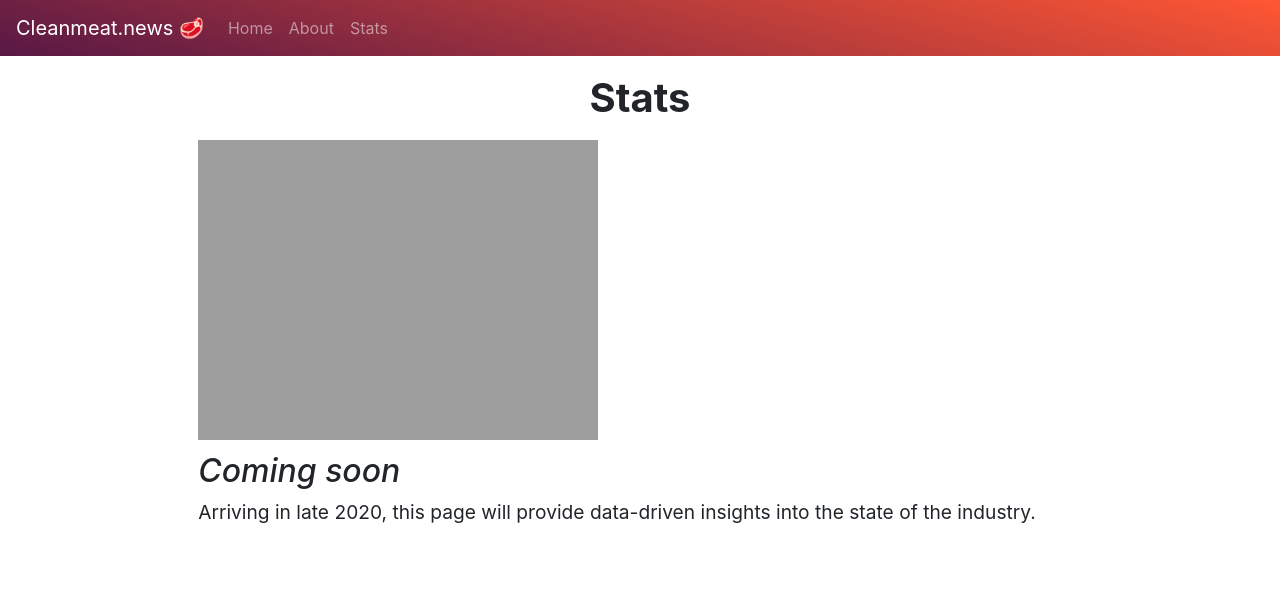
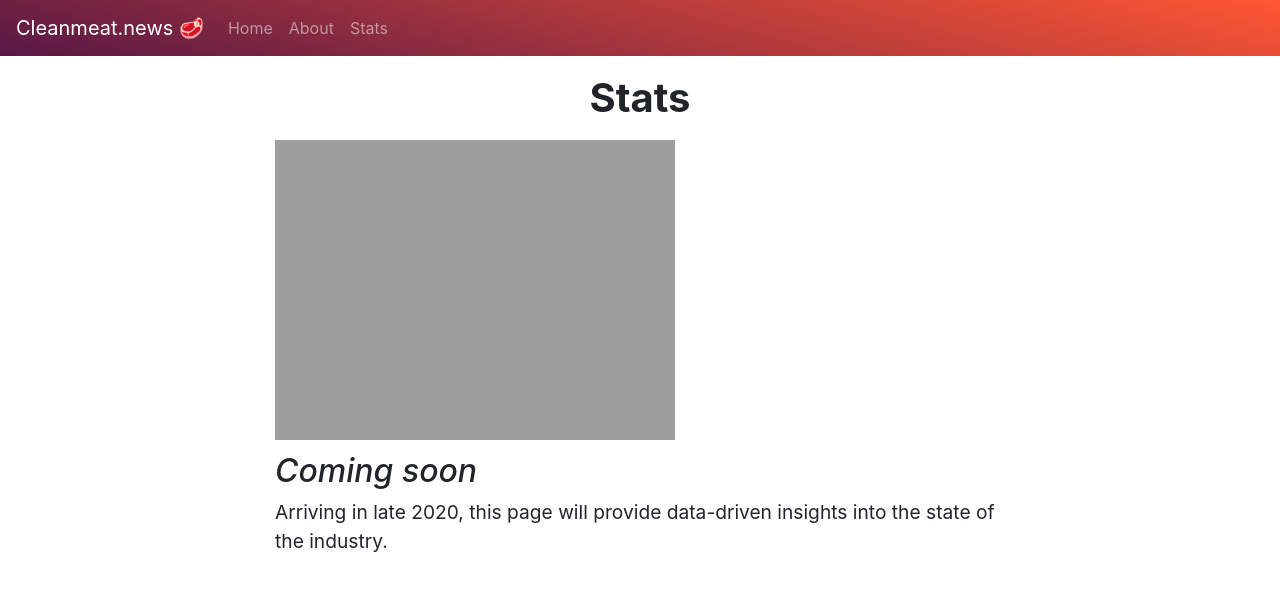
Before and after one commit to j0hnchavez/cleanmeat.news, a Jekyll site: the page built from stats.md, in a window 1280 px wide. Shown: the top 591 px of the page. Built offline with Jekyll 4.4.1, drawn with Linux system fonts in a browser that asks for light colours; comment, search, counter and statistics services are not loaded.

Commit message:
2/3 width posts

```diff
--- a/_layouts/post.html
+++ b/_layouts/post.html
@@ -2,7 +2,7 @@
 layout: default
 permalink: pretty
 ---
-<div class="main-div" id="site-content" style="font-size:1.2rem; width: 80% !important">
+<div class="main-div" id="site-content" style="font-size:1.2rem; width: 66.666% !important">
   <p></p>
   <p id="post-title" style="line-height:1;"><strong>{{ page.title }}</strong></p>
   <p id="subtitle" style="font-size:1.6rem;">
```
